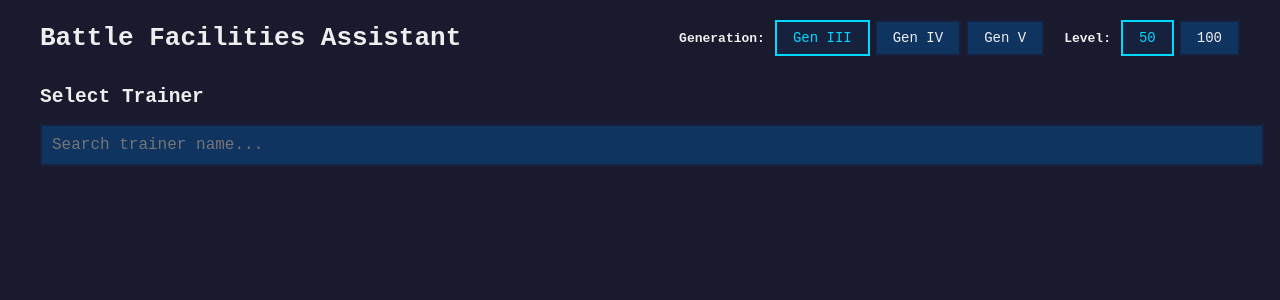
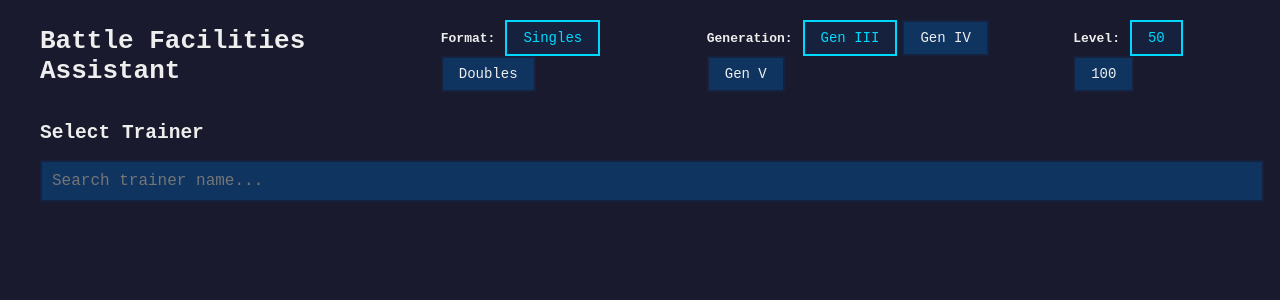
Before and after one commit to echen52/battle-facilities-assistant, a React (Create React App) app: page / in a window 1280 px wide. Shown: the top 300 px of the page. Built offline with nearby package versions, Linux system fonts and the light colour scheme.

Commit message:
Add Doubles Functionality, fix Porygon-Z sprites, BrightPowder (Gen V), Choice Scarf speeds (Gen V)

```diff
--- a/src/App.js
+++ b/src/App.js
@@ -140,6 +140,7 @@ const POKEMON_DEX = {
 const BattleFrontierAssistant = () => {
   const [generation, setGeneration] = useState('gen3'); // 'gen3', 'gen4', or 'gen5'
   const [level, setLevel] = useState(50); // Default to Level 50
+  const [battleFormat, setBattleFormat] = useState('singles'); // 'singles' or 'doubles'
   const [selectedTrainer, setSelectedTrainer] = useState('');
   const [searchQuery, setSearchQuery] = useState('');
   const [analysisState, setAnalysisState] = useState(null);
@@ -169,7 +170,7 @@ const BattleFrontierAssistant = () => {
     ? new Set(['BrightPowder', 'Lax Incense', 'Quick Claw'])
     : generation === 'gen4'
     ? new Set(['Brightpowder', 'Lax Incense', 'Focus Sash', 'Choice Scarf', 'Quick Claw'])
-    : new Set(['Bright Powder', 'Lax Incense', 'Focus Sash', 'Choice Scarf', 'Quick Claw']); // Gen V uses "Bright Powder" with space
+    : new Set(['BrightPowder', 'Lax Incense', 'Focus Sash', 'Choice Scarf', 'Quick Claw']); // Gen V uses "BrightPowder" like Gen III
 
   // Get alarm labels based on generation
   const getAlarmLabels = () => {
@@ -220,7 +221,9 @@ const BattleFrontierAssistant = () => {
       item: pokemon.item,
       nature: pokemon.nature,
       moveList,
-      speed: generation === 'gen3' && level === 100 ? pokemon.speed100 : pokemon.speed,
+      speed: generation === 'gen3'
+        ? (level === 100 ? pokemon.speed100 : pokemon.speed50)
+        : pokemon.speed,
       hasAlarm,
       hasItemAlarm,
       localOdds: 0
@@ -231,7 +234,10 @@ const BattleFrontierAssistant = () => {
   const generateUniqueTeams = (pokemonList) => {
     const teams = [];
     const n = pokemonList.length;
+    const teamSize = battleFormat === 'singles' ? 3 : 4;
 
+    // Generate combinations based on team size
+    if (teamSize === 3) {
       for (let i = 0; i < n - 2; i++) {
         for (let j = i + 1; j < n - 1; j++) {
           for (let k = j + 1; k < n; k++) {
@@ -248,37 +254,65 @@ const BattleFrontierAssistant = () => {
           }
         }
       }
+    } else {
+      // Doubles: 4 Pokemon teams
+      for (let i = 0; i < n - 3; i++) {
+        for (let j = i + 1; j < n - 2; j++) {
+          for (let k = j + 1; k < n - 1; k++) {
+            for (let l = k + 1; l < n; l++) {
+              const p1 = pokemonList[i];
+              const p2 = pokemonList[j];
+              const p3 = pokemonList[k];
+              const p4 = pokemonList[l];
+
+              const species = new Set([p1.species, p2.species, p3.species, p4.species]);
+              const items = new Set([p1.item, p2.item, p3.item, p4.item]);
+
+              if (species.size === 4 && items.size === 4) {
+                teams.push([p1, p2, p3, p4]);
+              }
+            }
+          }
+        }
+      }
+    }
 
     return teams;
   };
 
   // Calculate alarm probabilities
-  // numSelected determines how many pokemon to check:
-  // 0 selected -> check all 3 (indices 0,1,2)
-  // 1 selected -> check 2 (indices 1,2)
-  // 2 selected -> check 1 (index 2)
+  // numSelected determines how many pokemon to check based on format:
+  // Singles (3 total):
+  //   0 selected -> check all 3 (indices 0,1,2)
+  //   1 selected -> check 2 (indices 1,2)
+  //   2 selected -> check 1 (index 2)
+  // Doubles (4 total):
+  //   0 selected -> check all 4 (indices 0,1,2,3)
+  //   1 selected -> check 3 (indices 1,2,3)
+  //   2 selected -> check 2 (indices 2,3)
+  //   3 selected -> check 1 (index 3)
   const calculateAlarmStats = (teams, numSelected = 0) => {
     let alarm1Counter = 0;
     let alarm2Counter = 0;
     let alarm3Counter = 0;
     let itemAlarmCounter = 0;
 
+    const teamSize = battleFormat === 'singles' ? 3 : 4;
+
     teams.forEach(team => {
       let teammoves = [];
       let teamitems = [];
 
       if (numSelected === 0) {
-        // Check all 3 Pokemon
+        // Check all Pokemon in team
         teammoves = team.flatMap(p => p.moveList);
         teamitems = team.map(p => p.item);
-      } else if (numSelected === 1) {
-        // Check pokemon at indices 1 and 2
-        teammoves = [...team[1].moveList, ...team[2].moveList];
-        teamitems = [team[1].item, team[2].item];
-      } else if (numSelected === 2) {
-        // Check only pokemon at index 2
-        teammoves = team[2].moveList;
-        teamitems = [team[2].item];
+      } else {
+        // Check remaining Pokemon (skip the first numSelected)
+        for (let i = numSelected; i < teamSize; i++) {
+          teammoves.push(...team[i].moveList);
+          teamitems.push(team[i].item);
+        }
       }
 
       if (teammoves.some(m => ALARMS_1.has(m))) alarm1Counter++;
@@ -310,9 +344,10 @@ const BattleFrontierAssistant = () => {
     const teams = generateUniqueTeams(sets);
 
     // Calculate local odds for each Pokemon
+    const teamSize = battleFormat === 'singles' ? 3 : 4;
     sets.forEach(pokemon => {
       const count = teams.filter(team => team.some(p => p.name === pokemon.name)).length;
-      pokemon.localOdds = count / (3 * teams.length);
+      pokemon.localOdds = count / (teamSize * teams.length);
     });
 
     // Calculate species probabilities
@@ -354,13 +389,14 @@ const BattleFrontierAssistant = () => {
 
     // Recalculate odds using the ORIGINAL pokemonList from the initial analysis
     // This maintains object references that teams use
+    const teamSize = battleFormat === 'singles' ? 3 : 4;
     const updatedPokemonList = analysisState.pokemonList.map(pokemon => {
       const count = filteredTeams.filter(team =>
         team.some(p => p.name === pokemon.name)
       ).length;
       return {
         ...pokemon,
-        localOdds: filteredTeams.length > 0 ? count / (3 * filteredTeams.length) : 0
+        localOdds: filteredTeams.length > 0 ? count / (teamSize * filteredTeams.length) : 0
       };
     });
 
@@ -429,6 +465,13 @@ const BattleFrontierAssistant = () => {
     reset();
   };
 
+  // Change battle format
+  const changeBattleFormat = (newFormat) => {
+    setBattleFormat(newFormat);
+    // Reset everything when changing format
+    reset();
+  };
+
   // Get sets for a species
   const getSetsForSpecies = (species) => {
     if (!analysisState) return [];
@@ -455,6 +498,39 @@ const BattleFrontierAssistant = () => {
       <div style={{ display: 'flex', justifyContent: 'space-between', alignItems: 'center', marginBottom: '30px' }}>
         <h1 style={{ margin: 0, color: '#eee' }}>Battle Facilities Assistant</h1>
         <div style={{ display: 'flex', gap: '20px', alignItems: 'center' }}>
+          {/* Battle Format Selector */}
+          <div>
+            <span style={{ marginRight: '10px', fontWeight: 'bold' }}>Format:</span>
+            <button
+              onClick={() => changeBattleFormat('singles')}
+              style={{
+                padding: '8px 16px',
+                marginRight: '5px',
+                cursor: 'pointer',
+                backgroundColor: battleFormat === 'singles' ? '#16213e' : '#0f3460',
+                color: battleFormat === 'singles' ? '#00d9ff' : '#eee',
+                border: battleFormat === 'singles' ? '2px solid #00d9ff' : '2px solid #16213e',
+                fontFamily: 'monospace',
+                fontSize: '14px'
+              }}
+            >
+              Singles
+            </button>
+            <button
+              onClick={() => changeBattleFormat('doubles')}
+              style={{
+                padding: '8px 16px',
+                cursor: 'pointer',
+                backgroundColor: battleFormat === 'doubles' ? '#16213e' : '#0f3460',
+                color: battleFormat === 'doubles' ? '#00d9ff' : '#eee',
+                border: battleFormat === 'doubles' ? '2px solid #00d9ff' : '2px solid #16213e',
+                fontFamily: 'monospace',
+                fontSize: '14px'
+              }}
+            >
+              Doubles
+            </button>
+          </div>
           {/* Generation Selector */}
           <div>
             <span style={{ marginRight: '10px', fontWeight: 'bold' }}>Generation:</span>
@@ -652,7 +728,8 @@ const BattleFrontierAssistant = () => {
               .sort((a, b) => b[1] - a[1])
               .map(([species, odds]) => {
                 const isSelected = selectedPokemon.some(p => p.species === species);
-                const canClick = !isSelected && selectedPokemon.length < 3;
+                const maxSelections = battleFormat === 'singles' ? 3 : 4;
+                const canClick = !isSelected && selectedPokemon.length < maxSelections;
 
                 // Get Pokemon sprite URL using National Dex number
                 const dexNumber = POKEMON_DEX[species];
@@ -791,7 +868,7 @@ const BattleFrontierAssistant = () => {
             </div>
           )}
 
-          {selectedPokemon.length === 3 && (
+          {selectedPokemon.length === (battleFormat === 'singles' ? 3 : 4) && (
             <div style={{
               backgroundColor: '#1f3a2e',
               padding: '20px',
@@ -800,7 +877,7 @@ const BattleFrontierAssistant = () => {
               color: '#eee'
             }}>
               <h3 style={{ color: '#2ecc71' }}>Analysis Complete!</h3>
-              <p>You have identified all three Pokémon in the opponent's team.</p>
+              <p>You have identified all {battleFormat === 'singles' ? 'three' : 'four'} Pokémon in the opponent's team.</p>
             </div>
           )}
         </div>
```
Also changed, not shown: src/data-bw.js, src/data-hgss.js. Lines whose indentation alone changed are shown as unchanged.
